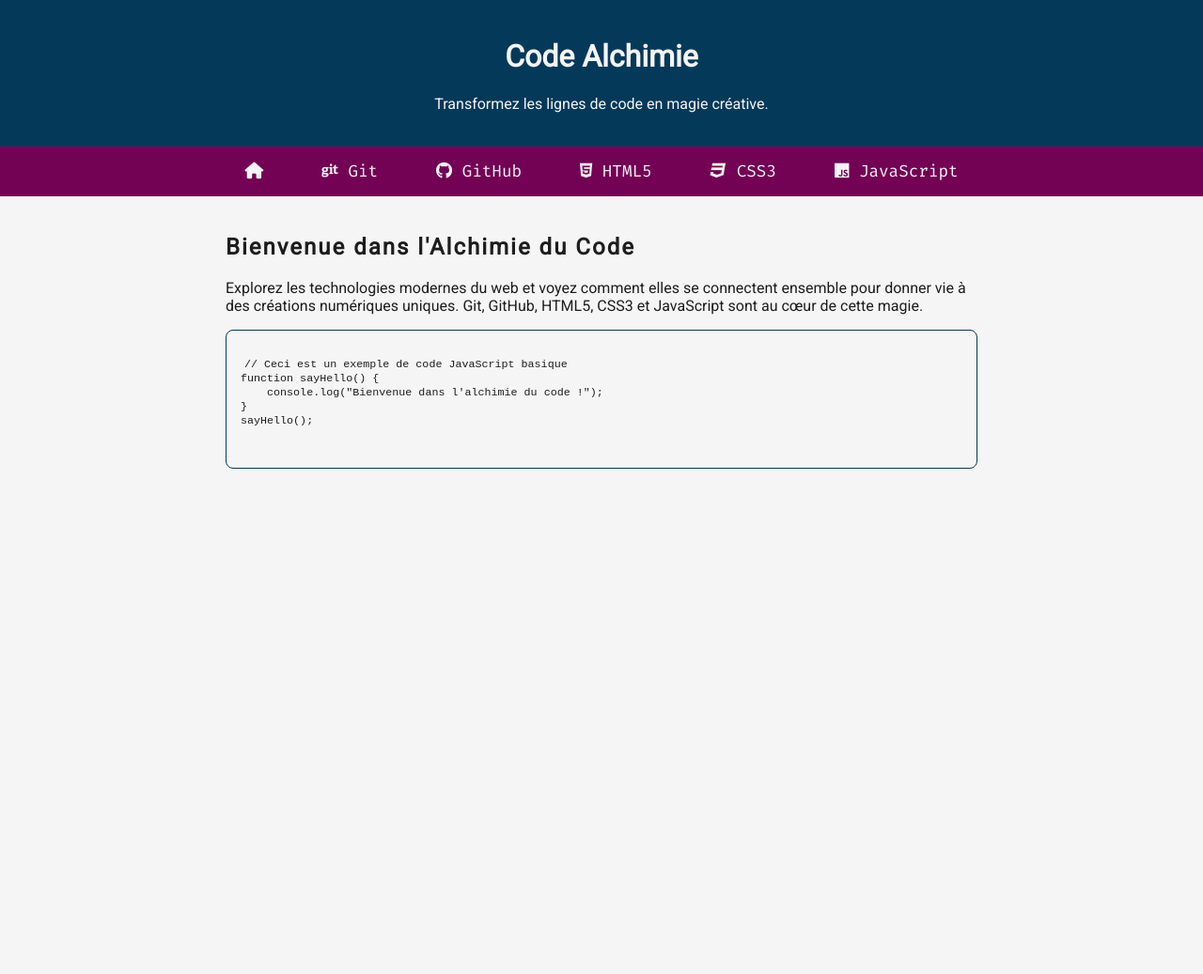
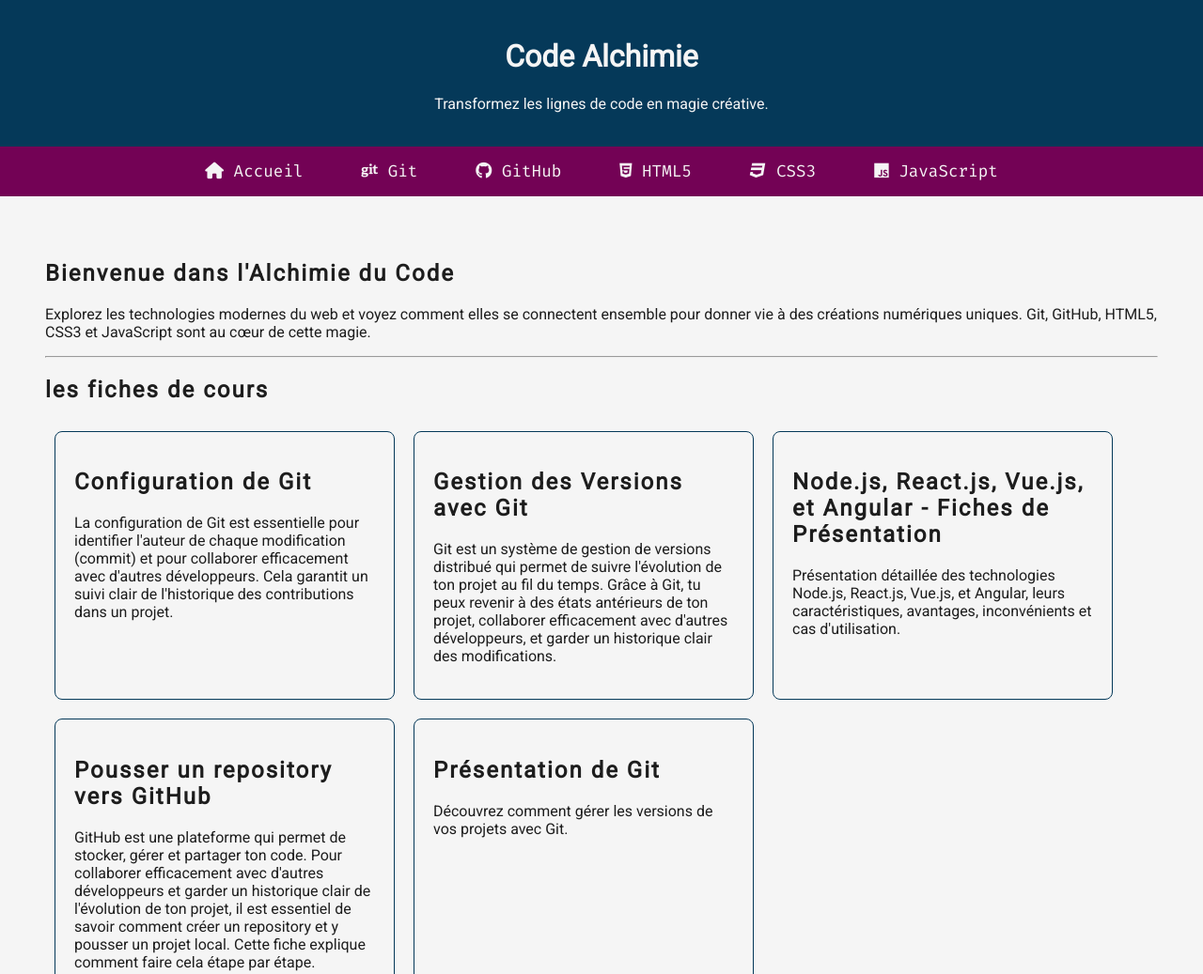
Before and after one commit to ChapeauDent/ChapeauDent.github.io, a plain HTML site: page index.html in a window 1280 px wide. Shown: the top 1037 px of the page at 94% size. Before the commit the page ends 800 px from the top, so only its background shows below. Drawn offline with Linux system fonts and the light colour scheme.

Commit message:
ajout des techno json et node POO menu et pages

```diff
--- a/css/styles.css
+++ b/css/styles.css
@@ -181,8 +181,7 @@ pre{
     overflow: auto;
 }
 .container {
-    padding: 20px;
-    max-width: 800px;
+    padding: 3em;
     margin: 0 auto;
 }
 
@@ -202,3 +201,24 @@ pre{
     }
 
 }
+main .fa-brands {
+    font-size: 5em;
+}
+/********************************** Présentation article **/
+#pages-container{
+    display: flex;
+    flex-wrap: wrap;
+
+}
+#pages-container a{
+    width: 25vw;
+    margin: 10px;
+    padding: 20px;
+    border-radius: 8px;
+    background-color: #f5f5f5;
+    border: 1px solid #053959;
+    cursor: pointer;
+}
+#pages-container a:hover{
+    background-color: #d5d5d5;
+}
--- a/index.html
+++ b/index.html
@@ -10,37 +10,21 @@
     <script src="js/scripts.js" defer></script>
 </head>
 <body>
-    <header>
-        <h1>Code Alchimie</h1>
-        <p>Transformez les lignes de code en magie créative.</p>
-    </header>
-    <nav>
-        <button class="menutoggle" aria-expanded="false" >
-            <span class="menutoggleicon"></span>
-            <span class="menutoggleicon"></span>
-            <span class="menutoggleicon"></span>
-        </button>
-        <ul class="menuitems">
-            <li class="menuitem"><a class="menulink" href="../index.html"><i class="fa-solid fa-house"></i></a></li>
-            <li class="menuitem"><a class="menulink" href="../www/PresentationGit.html"><i class="fa-brands fa-git"></i> Git</a></li>
-            <li class="menuitem"><a class="menulink" href="#github"><i class="fa-brands fa-github"></i> GitHub</a></li>
-            <li class="menuitem"><a class="menulink" href="#html5"><i class="fa-brands fa-html5"></i> HTML5</a></li>
-            <li class="menuitem"><a class="menulink" href="#css3"><i class="fa-brands fa-css3"></i> CSS3</a></li>
-            <li class="menuitem"><a class="menulink" href="#javascript"><i class="fa-brands fa-js"></i> JavaScript</a></li>
-        </ul>
-    </nav>
+    <header id="header-container"></header>
+    <nav id="nav-container"></nav>
     <div class="container">
         <h2>Bienvenue dans l'Alchimie du Code</h2>
         <p>Explorez les technologies modernes du web et voyez comment elles se connectent ensemble pour donner vie à des créations numériques uniques. Git, GitHub, HTML5, CSS3 et JavaScript sont au cœur de cette magie.</p>
+        <hr>
+        <h2>les fiches de cours</h2>
+        <section id="pages-container">
 
-        <div class="code-block">
-            <pre><code>// Ceci est un exemple de code JavaScript basique
-function sayHello() {
-    console.log("Bienvenue dans l'alchimie du code !");
-}
-sayHello();
-            </code></pre>
+        </section>
+
+
         </div>
     </div>
+        <script src="../js/pages.js"></script>
+        <script src="../js/menu.js"></script>
 </body>
 </html>
--- /dev/null
+++ b/js/menu.js
@@ -0,0 +1,44 @@
+async function loadMenu() {
+    try {
+        // Charger le fichier JSON
+        const response = await fetch('../menu.json');
+        const data = await response.json();
+
+        // Construire l'en-tête
+        const headerContainer = document.getElementById('header-container');
+        headerContainer.innerHTML = `
+            <h1>${data.header.title}</h1>
+            <p>${data.header.subtitle}</p>
+        `;
+
+        // Construire le menu
+        const navContainer = document.getElementById('nav-container');
+        let navHTML = `
+            <button class="menutoggle" aria-expanded="false">
+                <span class="menutoggleicon"></span>
+                <span class="menutoggleicon"></span>
+                <span class="menutoggleicon"></span>
+            </button>
+            <ul class="menuitems">
+        `;
+
+        data.menu.forEach(item => {
+            navHTML += `
+                <li class="menuitem">
+                    <a class="menulink" href="${item.url}">
+                        <i class="${item.icon}"></i> ${item.label}
+                    </a>
+                </li>
+            `;
+        });
+
+        navHTML += '</ul>';
+        navContainer.innerHTML = navHTML;
+
+    } catch (error) {
+        console.error('Erreur lors du chargement du menu :', error);
+    }
+}
+
+// Charger le menu lorsque la page est chargée
+window.addEventListener('DOMContentLoaded', loadMenu);
--- /dev/null
+++ b/js/pages.js
@@ -0,0 +1,36 @@
+   // Fonction pour récupérer les pages et les afficher
+   async function fetchPages() {
+    try {
+        const response = await fetch('pages.json');
+        const pages = await response.json();
+
+        const container = document.getElementById('pages-container');
+        pages.forEach(page => {
+            // Créer un élément div qui contiendra les informations
+            const div = document.createElement('a');
+            div.href = page.url;
+            div.style.textDecoration = 'none'; // Optionnel : stylisation pour le lien
+
+
+            // Ajouter un lien vers la page
+            const titre = document.createElement('h2');
+            titre.textContent = page.title;
+
+            // Ajouter le lien et la description dans le div
+            const description = document.createElement('p');
+            description.textContent = page.description;
+
+            // Ajouter le lien et la description dans le conteneur
+            div.appendChild(titre);
+            div.appendChild(description);
+
+            // Ajouter le conteneur au DOM
+            container.appendChild(div);
+        });
+    } catch (error) {
+        console.error('Erreur lors de la récupération des pages:', error);
+    }
+}
+
+// Appel de la fonction pour récupérer et afficher les pages au chargement de la page
+fetchPages();
--- /dev/null
+++ b/menu.json
@@ -0,0 +1,38 @@
+{
+    "header": {
+      "title": "Code Alchimie",
+      "subtitle": "Transformez les lignes de code en magie créative."
+    },
+    "menu": [
+      {
+        "label": "Accueil",
+        "url": "../index.html",
+        "icon": "fa-solid fa-house"
+      },
+      {
+        "label": "Git",
+        "url": "../www/PresentationGit.html",
+        "icon": "fa-brands fa-git"
+      },
+      {
+        "label": "GitHub",
+        "url": "#github",
+        "icon": "fa-brands fa-github"
+      },
+      {
+        "label": "HTML5",
+        "url": "#html5",
+        "icon": "fa-brands fa-html5"
+      },
+      {
+        "label": "CSS3",
+        "url": "#css3",
+        "icon": "fa-brands fa-css3"
+      },
+      {
+        "label": "JavaScript",
+        "url": "#javascript",
+        "icon": "fa-brands fa-js"
+      }
+    ]
+  }
--- /dev/null
+++ b/pages.json
@@ -0,0 +1,27 @@
+[
+    {
+        "title": "Configuration de Git",
+        "description": "La configuration de Git est essentielle pour identifier l'auteur de chaque modification (commit) et pour collaborer efficacement avec d'autres développeurs. Cela garantit un suivi clair de l'historique des contributions dans un projet.",
+        "url": "www/ConfigurationGit.html"
+    },
+    {
+        "title": "Gestion des Versions avec Git",
+        "description": "Git est un système de gestion de versions distribué qui permet de suivre l'évolution de ton projet au fil du temps. Grâce à Git, tu peux revenir à des états antérieurs de ton projet, collaborer efficacement avec d'autres développeurs, et garder un historique clair des modifications.",
+        "url": "www/GestionVersionGit.html"
+    },
+    {
+        "title": "Node.js, React.js, Vue.js, et Angular - Fiches de Présentation",
+        "description": "Présentation détaillée des technologies Node.js, React.js, Vue.js, et Angular, leurs caractéristiques, avantages, inconvénients et cas d'utilisation.",
+        "url": "www/node_react_vue_angular_presentation.html"
+    },
+    {
+        "title": "Pousser un repository vers GitHub",
+        "description": "GitHub est une plateforme qui permet de stocker, gérer et partager ton code. Pour collaborer efficacement avec d'autres développeurs et garder un historique clair de l'évolution de ton projet, il est essentiel de savoir comment créer un repository et y pousser un projet local. Cette fiche explique comment faire cela étape par étape.",
+        "url": "www/PousserUnRepositoryVersGithub.html"
+    },
+    {
+        "title": "Présentation de Git",
+        "description": "Découvrez comment gérer les versions de vos projets avec Git.",
+        "url": "www/PresentationGit.html"
+    }
+]
```
Also changed, not shown: updatePages.js (added, +39 -0 lines), www/ConfigurationGit.html (+6 -21 lines), www/GestionVersionGit.html (+6 -21 lines), www/PousserUnRepositoryVersGithub.html (+7 -22 lines), www/PresentationGit.html (+6 -22 lines), www/node_react_vue_angular_presentation.html (added, +154 -0 lines), js/scripts.js (line endings or trailing spaces).
